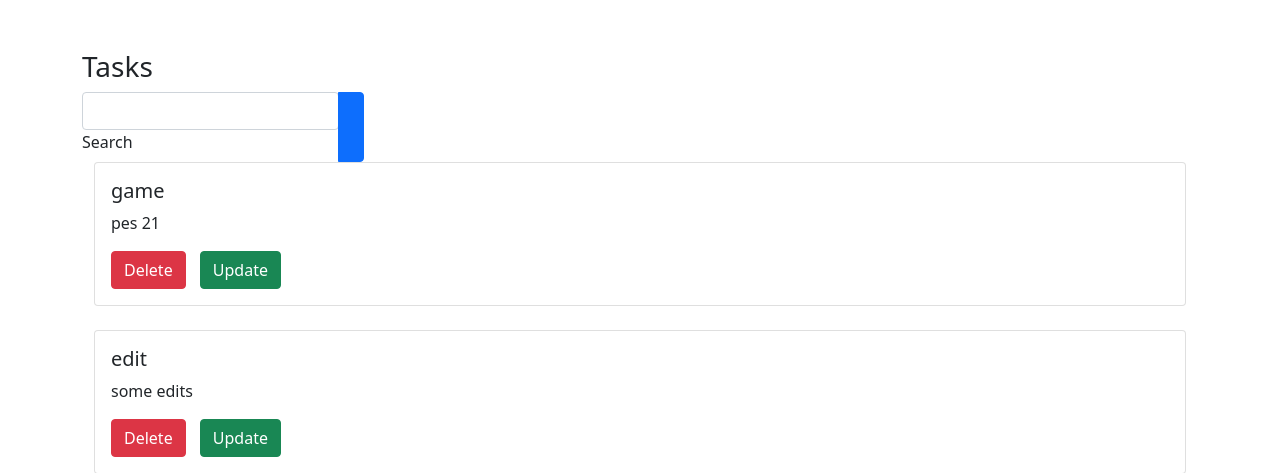
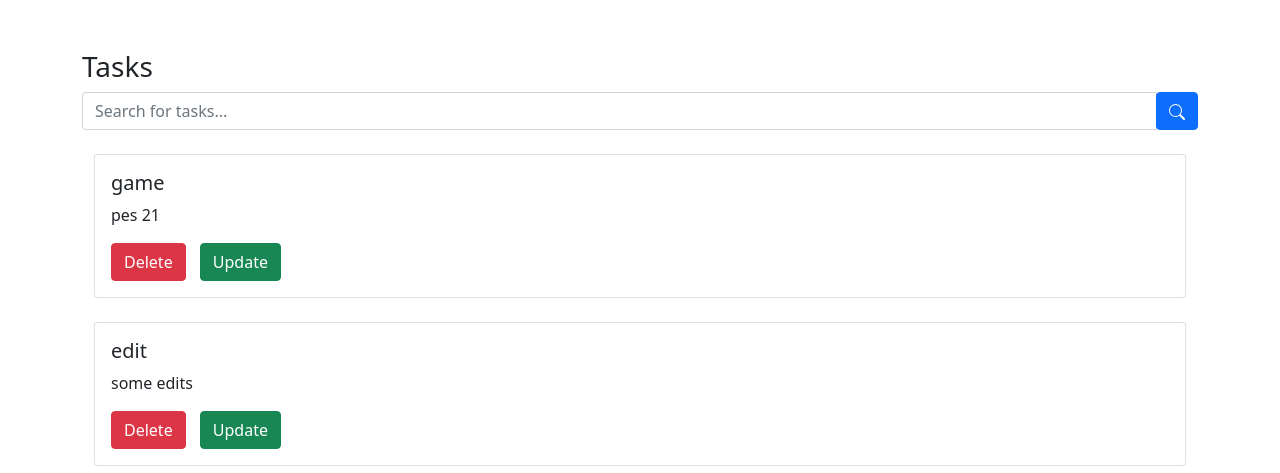
Before and after one commit to emeralddd123/yourTasks, a Django app: page /task in a window 1280 px wide. Shown: the part 56-529 px from the top of the page. Run offline with Django 4.2, Linux system fonts and the light colour scheme; a user stored in the database is signed in; data comes from the database, SQL or seed files in the repository; both versions use the stored data as it was after the commit; some libraries are stand-ins or nearby versions.

Commit message:
search functiion

```diff
--- a/templates/tasks_list.html
+++ b/templates/tasks_list.html
@@ -10,15 +10,18 @@
     <h3>Tasks</h3>
 
     <div class="input-group">
-            <div id="search-autocomplete" class="form-outline">
-                <input type="search" id="search-area" class="form-control" />
-                <label class="form-label" for="search-area">Search</label>
-            </div>
-            <button type="button" class="btn btn-primary">
-                <i class="fas fa-search"></i>
+        <input type="text" class="form-control" placeholder="Search for tasks...">
+        <div class="input-group-append">
+            <button class="btn btn-primary" type="button">
+                <i> <svg xmlns="http://www.w3.org/2000/svg" width="16" height="16" fill="currentColor"
+                        class="bi bi-search" viewBox="0 0 16 16">
+                        <path
+                            d="M11.742 10.344a6.5 6.5 0 1 0-1.397 1.398h-.001c.03.04.062.078.098.115l3.85 3.85a1 1 0 0 0 1.415-1.414l-3.85-3.85a1.007 1.007 0 0 0-.115-.1zM12 6.5a5.5 5.5 0 1 1-11 0 5.5 5.5 0 0 1 11 0z" />
+                    </svg> </i>
             </button>
         </div>
-
+    </div>
+    <br>
     <div class="container">
         <div class="row">
             <ul>
```
Also changed, not shown: requirements.txt (added, +29 -0 lines), templates/completed_task_list.html (+17 -1 lines), templates/today_task_list.html (+16 -1 lines), db.sqlite3. Lines whose indentation alone changed are shown as unchanged.
